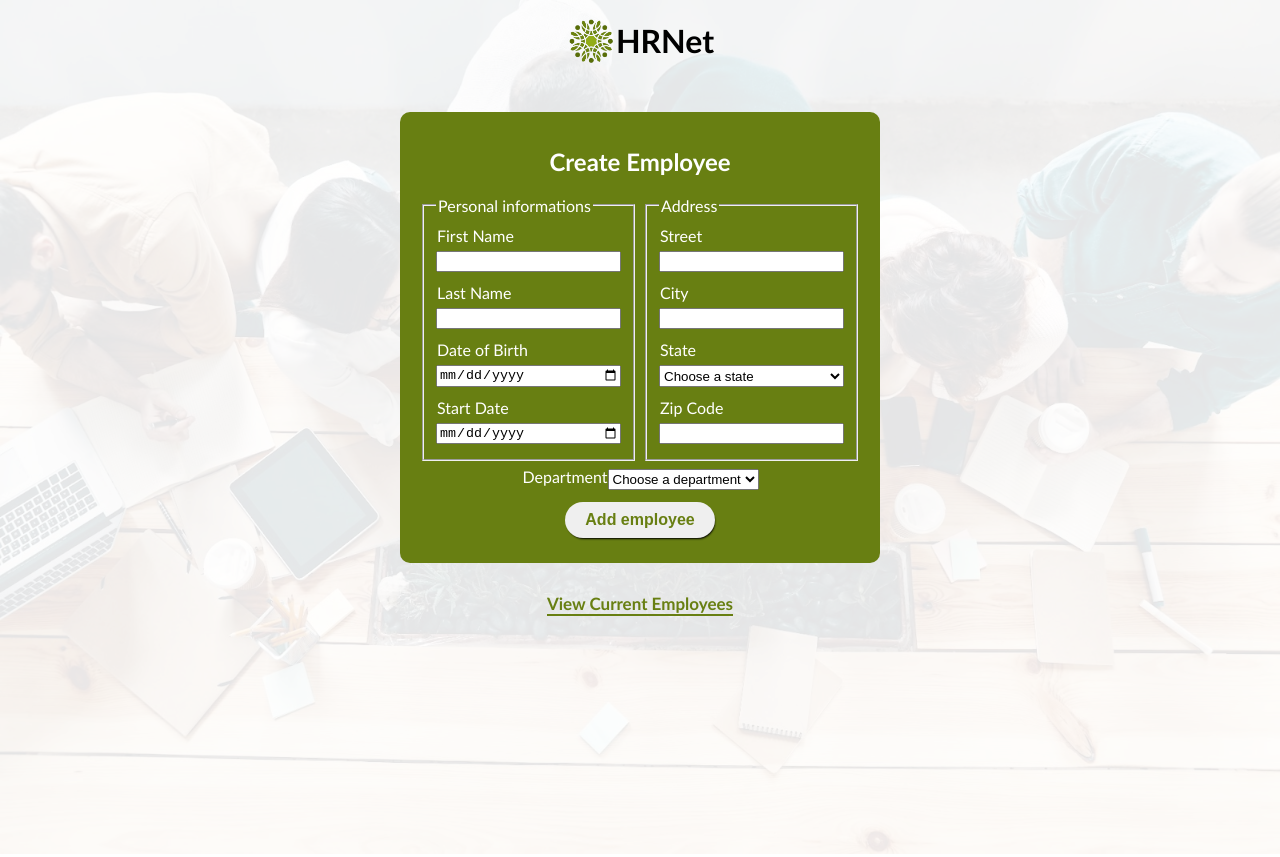
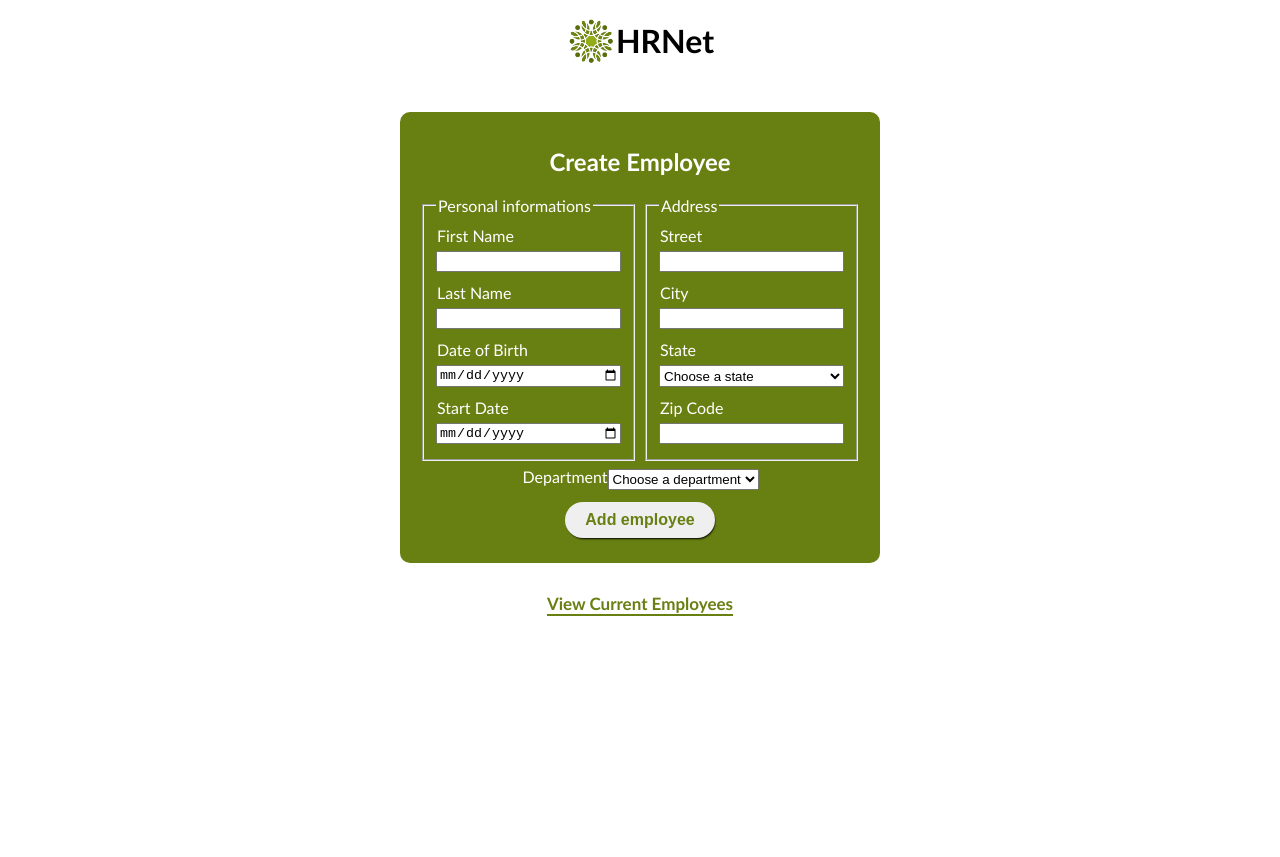
Before and after one commit to mohaali77/P14-JS-React, a React (Create React App) app in the folder hrnet/: page / in a window 1280 px wide. After the commit the page ends 800 px from the top, so only its background shows below. Built offline with nearby package versions, Linux system fonts and the light colour scheme.

Commit message:
Update index.js

```diff
--- a/hrnet/src/index.js
+++ b/hrnet/src/index.js
@@ -4,13 +4,12 @@ import { BrowserRouter } from 'react-router-dom';
 import App from './App'
 import './App.css'
 import Header from './components/header/header';
-import Background from './components/background/background';
+//import Background from './components/background/background';
 
 const root = ReactDOM.createRoot(document.getElementById('root'));
 root.render(
   <React.StrictMode>
     <BrowserRouter>
-      <Background />
       <Header />
       <App />
     </BrowserRouter>
```
